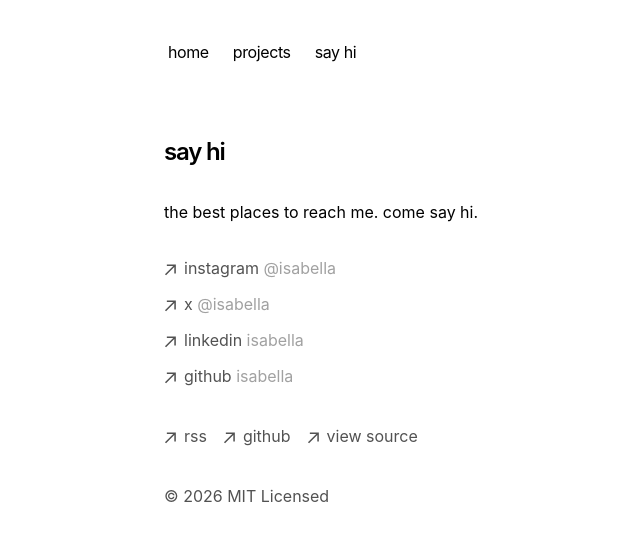
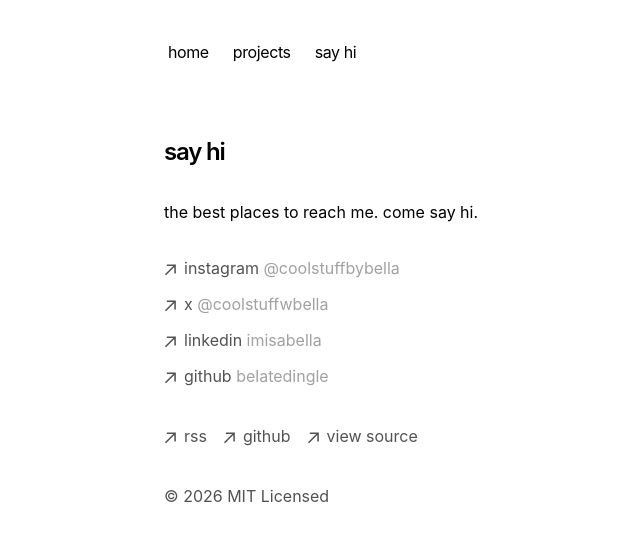
Before and after one commit to belatedingle/imisabella, a Next.js app: page /contact in a window 1280 px wide. Shown: the top 540 px of the page, without its empty margins (188-828 px from the left). Built offline with nearby package versions, Linux system fonts and the light colour scheme.

Commit message:
feat: update social media handles and links for contact page
Co-authored-by: bella <211946071+belatedingle@users.noreply.github.com>

```diff
--- a/app/contact/page.tsx
+++ b/app/contact/page.tsx
@@ -8,23 +8,23 @@ export const metadata: Metadata = {
 const socials = [
   {
     name: 'instagram',
-    handle: '@isabella',
-    href: 'https://instagram.com/',
+    handle: '@coolstuffbybella',
+    href: 'https://www.instagram.com/coolstuffbybella/',
   },
   {
     name: 'x',
-    handle: '@isabella',
-    href: 'https://x.com/',
+    handle: '@coolstuffwbella',
+    href: 'https://x.com/coolstuffwbella',
   },
   {
     name: 'linkedin',
-    handle: 'isabella',
-    href: 'https://linkedin.com/in/',
+    handle: 'imisabella',
+    href: 'https://www.linkedin.com/in/imisabella/',
   },
   {
     name: 'github',
-    handle: 'isabella',
-    href: 'https://github.com/',
+    handle: 'belatedingle',
+    href: 'https://github.com/belatedingle',
   },
 ]
 
```
